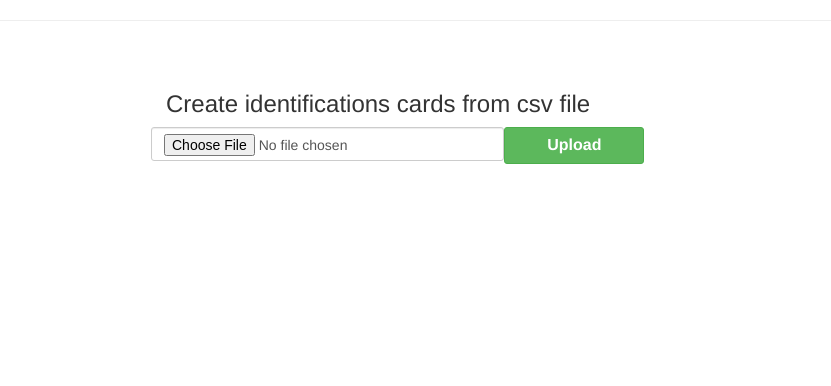
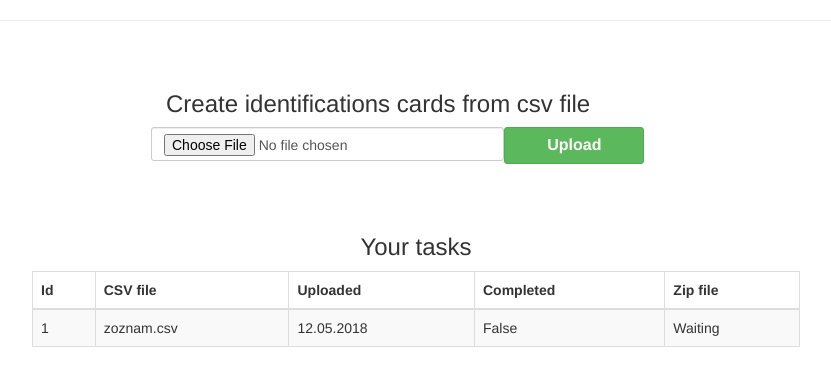
Before and after one commit to PavolJurak/CardApp, a Flask app: page /create-image-csv in a window 1280 px wide. Shown: the part 52-438 px from the top of the page, without its empty margins (224-1055 px from the left). Run offline with Flask 2, Linux system fonts and the light colour scheme; the visitor is signed in with stand-in values (Sample User, id 1); some libraries are stand-ins or nearby versions.

Commit message:
add table

```diff
--- a/app/models.py
+++ b/app/models.py
@@ -2,6 +2,7 @@ from werkzeug.security import generate_password_hash, check_password_hash
 from app import db
 from app import login_manager
 from flask_login import UserMixin
+import datetime
 
 class User(db.Model, UserMixin):
     __tablename__ = 'user'
@@ -9,6 +10,7 @@ class User(db.Model, UserMixin):
     username = db.Column(db.String(64), index=True, unique=True)
     email = db.Column(db.String(120), index=True, unique=True)
     password_hash = db.Column(db.String(128))
+    tasks = db.relationship('Task', backref='user', lazy='dynamic')
 
     def set_password(self, password):
         self.password_hash = generate_password_hash(password)
@@ -19,6 +21,15 @@ class User(db.Model, UserMixin):
     def __repr__(self):
         return '<User {}>'.format(self.username)
 
+class Task(db.Model):
+    __tablename__ = 'task'
+    id = db.Column(db.Integer, primary_key=True)
+    user_id = db.Column(db.Integer, db.ForeignKey('user.id'))
+    upload = db.Column(db.DateTime, default=datetime.datetime.utcnow)
+    completed = db.Column(db.Boolean, default=False)
+    csv_file = db.Column(db.String(128), default=None)
+    zip_file = db.Column(db.String(128), default=None)
+
 @login_manager.user_loader
 def load_user(user_id):
     return User.query.get(int(user_id))
--- a/app/static/css/style.css
+++ b/app/static/css/style.css
@@ -3,6 +3,12 @@
             width: 350px;
             margin: 0 auto;
             padding: 30px 0;
+        }
+
+        .task-table {
+            padding: 15px 0;
+            margin: 0 auto;
+            width: 60%;
         }
 
         .form-right {
--- a/app/templates/many-cards.html
+++ b/app/templates/many-cards.html
@@ -21,4 +21,27 @@
         </div>
     </div>
 </div>
+<div class="row">
+            <h3 class="text-center">Your tasks</h3>
+            <table class="table table-striped table-bordered task-table">
+                <thead>
+                <tr>
+                    <th>Id</th>
+                    <th>CSV file</th>
+                    <th>Uploaded</th>
+                    <th>Completed</th>
+                    <th>Zip file</th>
+                </tr>
+                </thead>
+                <tbody>
+                    <tr>
+                        <td>1</td>
+                        <td>zoznam.csv</td>
+                        <td>12.05.2018</td>
+                        <td>False</td>
+                        <td>Waiting</td>
+                    </tr>
+                </tbody>
+            </table>
+</div>
 {% endblock %}
```
Also changed, not shown: app/img_gen.py (+9 -0 lines).
